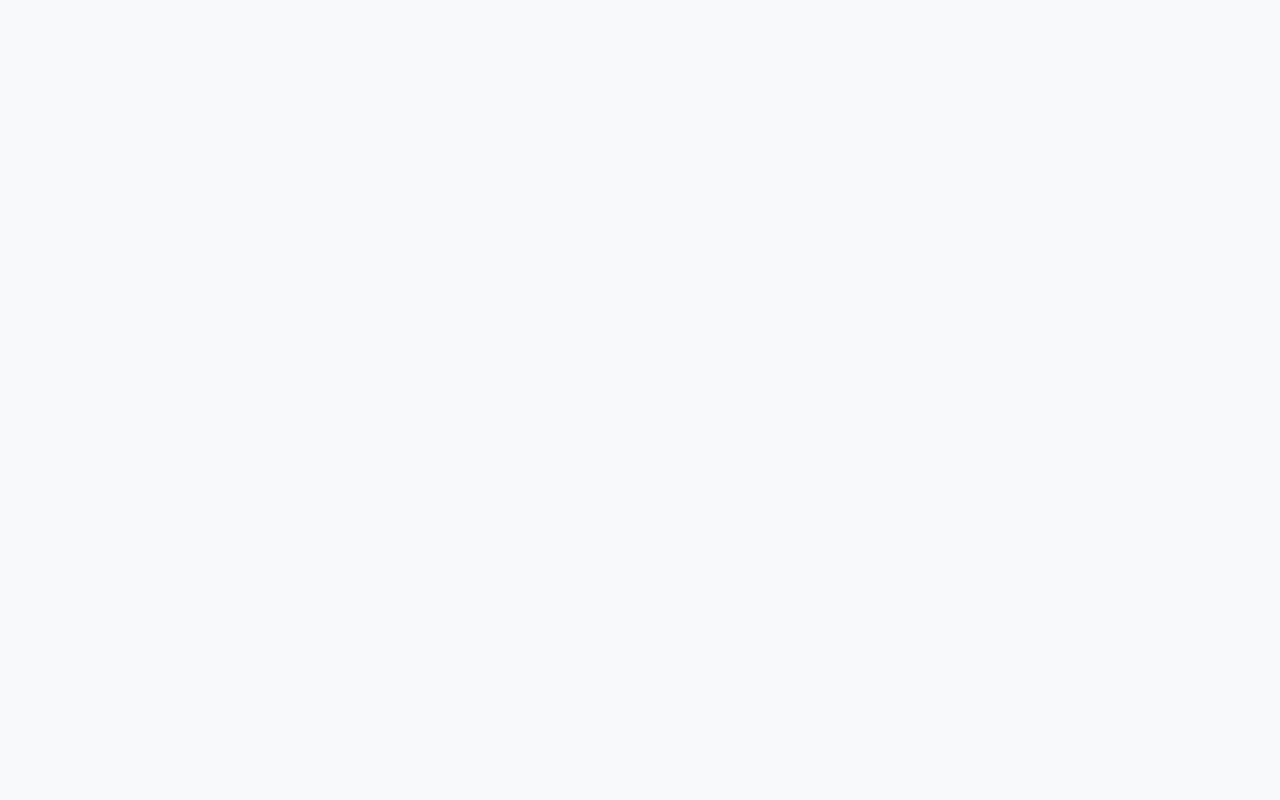
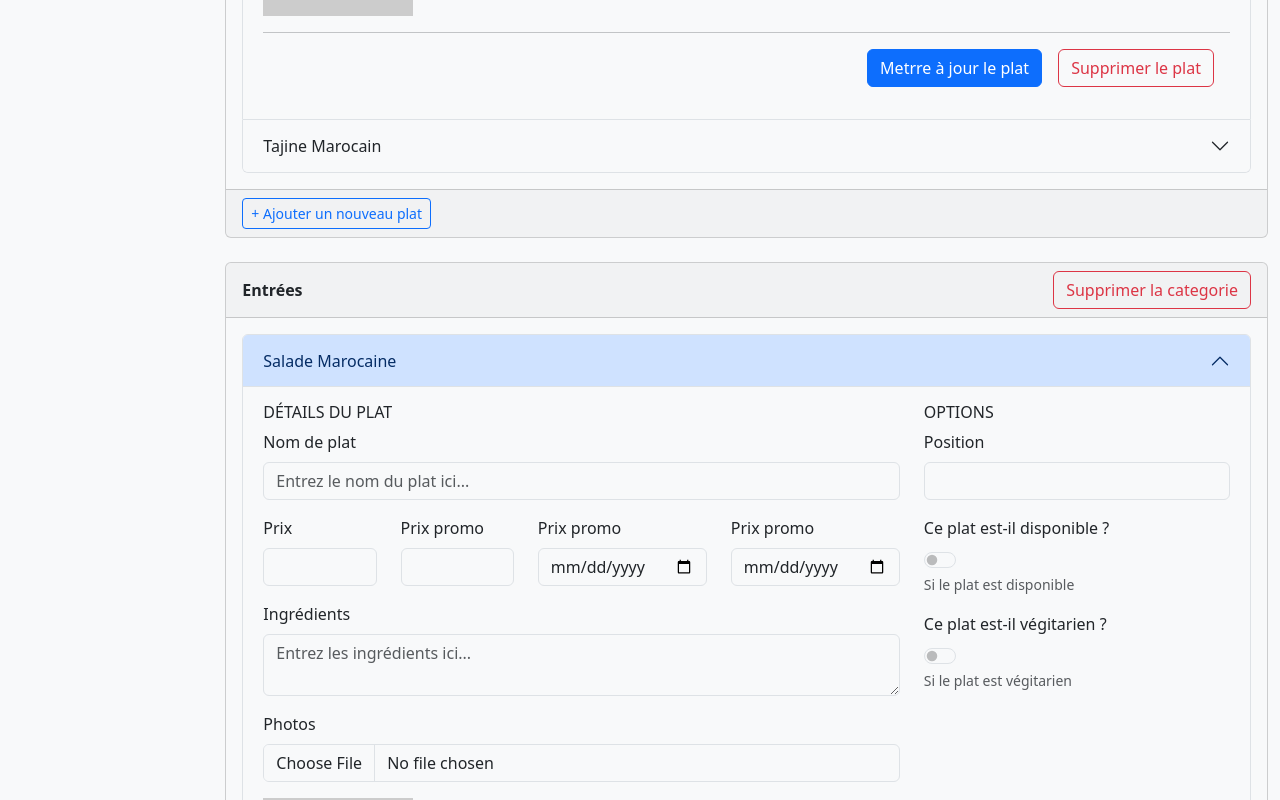
Before and after one commit to elfedali/restoly-console-react, a React (Create React App) app: page /r/1/menu in a window 1280 px wide. Shown: the part 1020-1820 px from the top of the page. Before the commit the page ends 800 px from the top, so only its background shows below. Built offline with nearby package versions, Linux system fonts and the light colour scheme.

Commit message:
Add new menu category and display menu list

```diff
--- /dev/null
+++ b/src/components/menu/dish.jsx
@@ -0,0 +1,125 @@
+import React from 'react'
+import { Col, Form, Row } from 'react-bootstrap'
+
+export default function Dish() {
+  return (
+    <>
+      <Form>
+
+        <Row>
+          <Col lg={8}>
+            <h6>
+              DÉTAILS DU PLAT
+            </h6>
+            <Form.Group controlId='dish-name' className='mb-3'>
+              <Form.Label>
+                Nom de plat
+              </Form.Label>
+              <Form.Control type='text' placeholder='Entrez le nom du plat ici...' />
+            </Form.Group>
+            {/* row (prix,prix-promo, date_start, date-end : fr) */}
+            <Row>
+              <Col>
+                <Form.Group controlId='dish-price' className='mb-3'>
+                  <Form.Label>
+                    Prix
+                  </Form.Label>
+                  <Form.Control type='number' />
+                </Form.Group>
+              </Col>
+              <Col>
+                <Form.Group controlId='dish-promo-price' className='mb-3'>
+                  <Form.Label>
+                    Prix promo
+                  </Form.Label>
+                  <Form.Control type='number' />
+                </Form.Group>
+              </Col>
+              <Col>
+                <Form.Group controlId='dish-promo-date-start' className='mb-3'>
+                  <Form.Label>
+                    Prix promo
+                  </Form.Label>
+                  <Form.Control type='date' />
+                </Form.Group>
+              </Col>
+              <Col>
+                <Form.Group controlId='dish-promo-date-end' className='mb-3'>
+                  <Form.Label>
+                    Prix promo
+                  </Form.Label>
+                  <Form.Control type='date' />
+                </Form.Group>
+              </Col>
+            </Row>
+            {/* ingredients */}
+            <Form.Group controlId='dish-ingredients' className='mb-3'>
+              <Form.Label>
+                Ingrédients
+              </Form.Label>
+              <Form.Control as='textarea' placeholder='Entrez les ingrédients ici...' />
+            </Form.Group>
+            {/* photos de plat */}
+            <Form.Group controlId='dish-photos' className='mb-3'>
+              <Form.Label>
+                Photos
+              </Form.Label>
+              <Form.Control type='file' />
+            </Form.Group>
+            <div>
+              <img src="https://via.placeholder.com/150" alt="placeholder" />
+            </div>
+
+
+          </Col>
+          <Col>
+            <h6>
+              OPTIONS
+            </h6>
+            {/* position de plat */}
+            <Form.Group controlId='dish-position' className='mb-3'>
+              <Form.Label>
+                Position
+              </Form.Label>
+              <Form.Control type='number' />
+            </Form.Group>
+            {/* plat disponible Oui Non */}
+            <Form.Group controlId='dish-available' className='mb-3'>
+              <Form.Label>
+                Ce plat est-il disponible ?
+              </Form.Label>
+              <Form.Check type='switch' />
+              <Form.Text className='text-muted'>
+                Si le plat est disponible
+              </Form.Text>
+            </Form.Group>
+            {/* ce plat est végitarien */}
+            <Form.Group controlId='dish-vegetarian' className='mb-3'>
+              <Form.Label>
+                Ce plat est-il végitarien ?
+              </Form.Label>
+              <Form.Check type='switch' />
+              <Form.Text className='text-muted'>
+                Si le plat est végitarien
+              </Form.Text>
+            </Form.Group>
+          </Col>
+        </Row>
+
+        <hr />
+
+        <div className='d-flex justify-content-end gap-3 pb-3 pe-3'>
+          <button className="btn btn-primary" size='sm'>
+            Metrre à jour le plat
+          </button>
+          <button className="btn btn-outline-danger" size='sm'>
+            Supprimer le plat
+          </button>
+        </div>
+
+
+
+      </Form>
+    </>
+  )
+}
--- /dev/null
+++ b/src/components/menu/menu-list.jsx
@@ -0,0 +1,85 @@
+import React from 'react'
+import { Accordion, Button, Card } from 'react-bootstrap'
+import Dish from './dish';
+
+export default function MenuList() {
+  return (
+    <>
+      <Card>
+        <Card.Header>
+          <div className="d-flex justify-content-between align-items-center">
+            <div>
+              <strong>
+                Entrées
+              </strong>
+            </div>
+            <div>
+              {/* supprimer button */}
+              <Button variant="outline-danger" >
+                Supprimer la categorie
+              </Button>
+            </div>
+          </div>
+
+        </Card.Header>
+        <Card.Body>
+          {/* <EmptyMenuList /> */}
+          <ListDishes />
+
+
+
+        </Card.Body>
+        <Card.Footer>
+          <AddNewDish />
+
+        </Card.Footer>
+      </Card>
+    </>
+  )
+}
+
+function EmptyMenuList() {
+  return (
+    <div className="text-center">
+      <p className='text-muted small'>
+        Aucun plat dans cette catégorie
+      </p>
+      <Button variant="primary">
+        Ajouter un nouveau plat
+      </Button>
+    </div>
+  )
+}
+
+function ListDishes() {
+  return (
+    <>
+
+      <Accordion defaultActiveKey="0">
+        <Accordion.Item eventKey="0">
+          <Accordion.Header>Salade Marocaine</Accordion.Header>
+          <Accordion.Body>
+            <Dish />
+          </Accordion.Body>
+        </Accordion.Item>
+        <Accordion.Item eventKey="1">
+          <Accordion.Header>Tajine Marocain</Accordion.Header>
+          <Accordion.Body>
+            <Dish />
+          </Accordion.Body>
+        </Accordion.Item>
+      </Accordion>
+
+    </>
+  );
+}
+
+function AddNewDish() {
+  return (
+    <div className="text-start">
+      <Button variant="outline-primary" size="sm">
+        + Ajouter un nouveau plat
+      </Button>
+    </div>
+  )
+}
--- /dev/null
+++ b/src/components/menu/new-menu-category.jsx
@@ -0,0 +1,25 @@
+
+import React from 'react'
+import { Form } from 'react-bootstrap'
+
+export default function NewMenuCategory() {
+  return (
+    <>
+      <Form>
+        <Form.Group controlId="new-category" className='mb-3'>
+          <Form.Label className='mb-3'>
+            <strong>
+              Ajouter une catégorie
+            </strong>
+          </Form.Label>
+          <Form.Control type="text" placeholder="Entrez un nom de catégorie ici..." />
+        </Form.Group>
+        {/* ajouter */}
+        <button className="btn btn-primary" type="submit">
+          Ajouter
+        </button>
+
+      </Form>
+    </>
+  )
+}
--- a/src/views/restaurants/restaurant-menu.jsx
+++ b/src/views/restaurants/restaurant-menu.jsx
@@ -1,6 +1,8 @@
 import React from 'react'
 import { Card, Col, Form, Row } from 'react-bootstrap'
 import RestaurantNavMenu from '../../components/restaurant/restaurant-nav-menu'
+import NewMenuCategory from '../../components/menu/new-menu-category'
+import MenuList from '../../components/menu/menu-list'
 
 export default function RestaurantMenu() {
     return (
@@ -9,7 +11,19 @@ export default function RestaurantMenu() {
                 Foodek Restaurant
             </h1>
             <RestaurantNavMenu />
-            Menu menu
+            <Card className='bg-white mb-4'>
+                <Card.Body>
+                    <NewMenuCategory />
+
+                </Card.Body>
+            </Card>
+
+            <MenuList />
+            <div className='mb-4'></div>
+            <MenuList />
+
+
+
 
         </>
     )
```
Also changed, not shown: src/components/menu/new-dish.jsx (added, +7 -0 lines).
